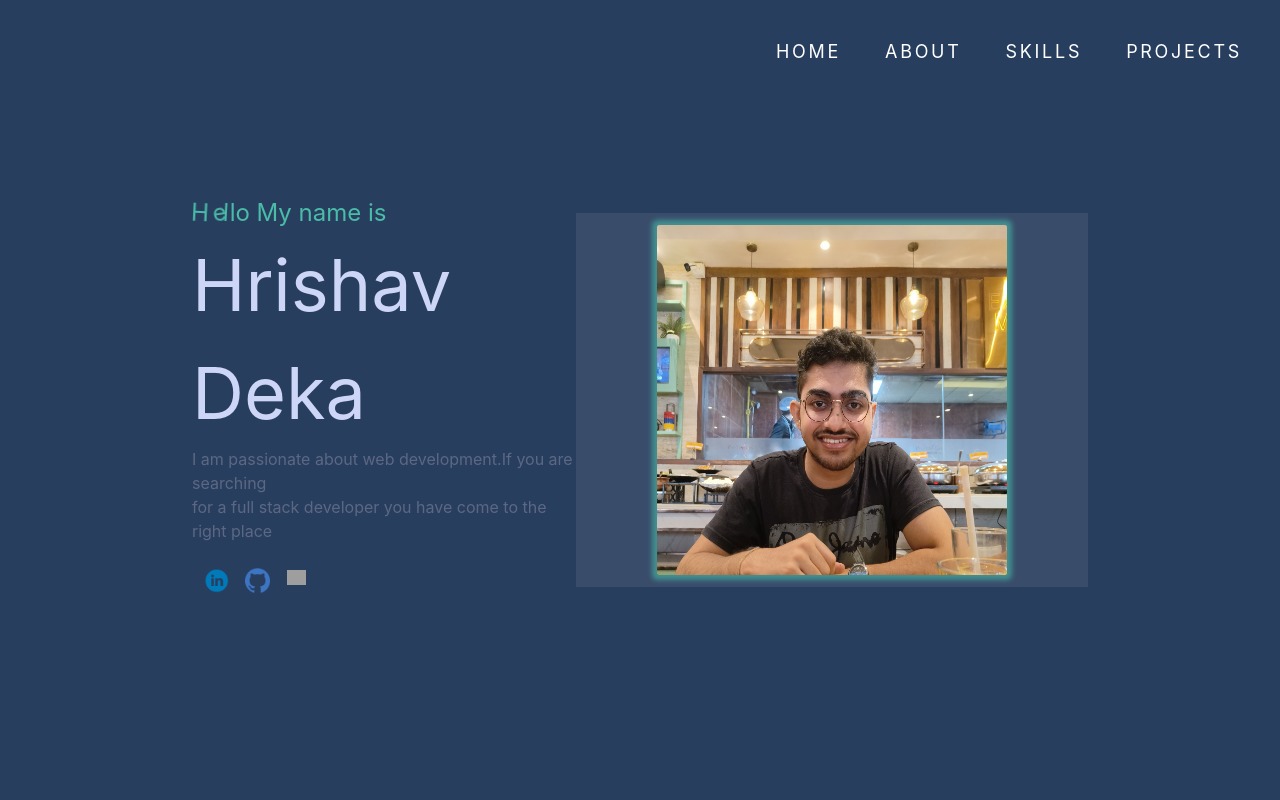
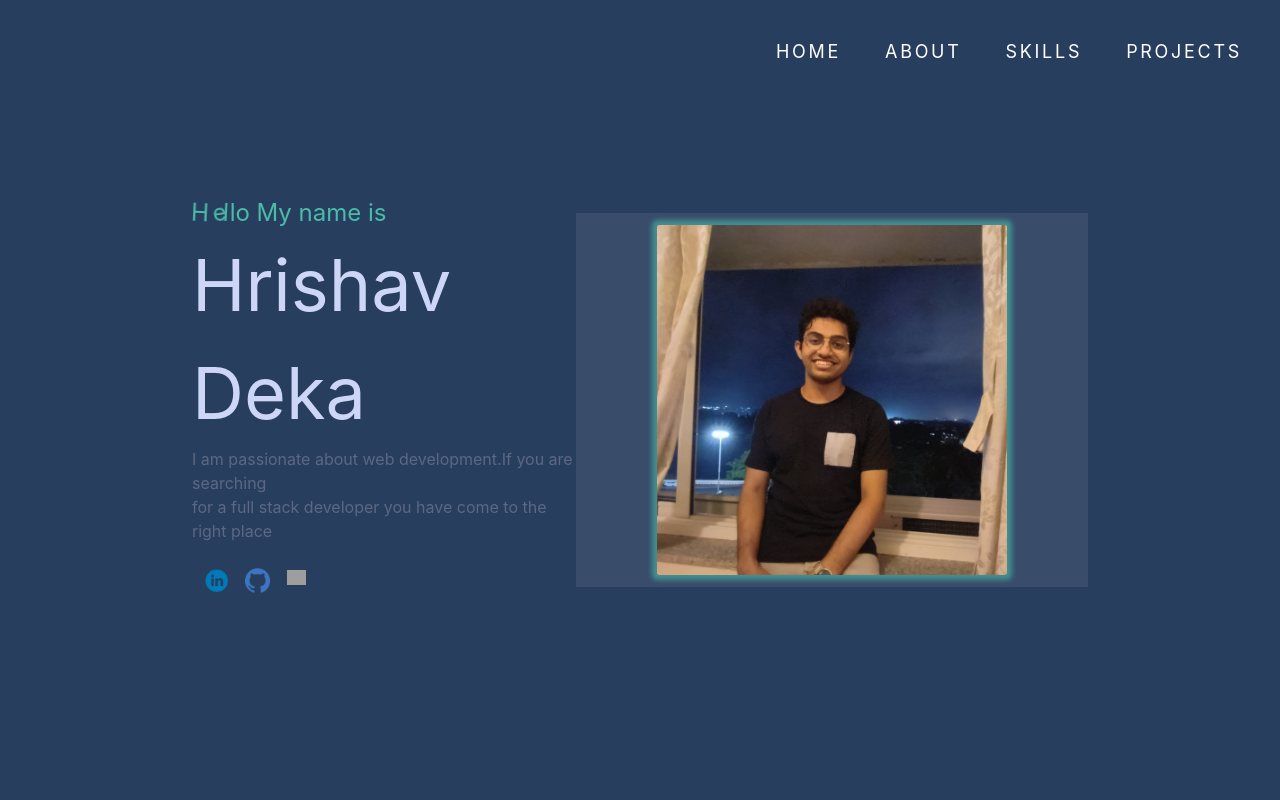
Before and after one commit to hrishav77/Portfolio, a React (Create React App) app in the folder portfolio/: page / in a window 1280 px wide. Shown: the top 800 px of the page. Built offline with nearby package versions, Linux system fonts and the light colour scheme; grey boxes are pictures that could not be loaded; the HTML template or start-up script is replaced by a standard one.

Commit message:
changed picture
changed the profile picture

```diff
--- a/portfolio/src/Pages/Home.js
+++ b/portfolio/src/Pages/Home.js
@@ -114,7 +114,7 @@ export default function Home() {
           justifyContent="center"
         >
           <Image
-            src="photo.jpg"
+            src="myphoto.jpg"
             w={isSmallScreen ? "150px" : "350px"}
             h={isSmallScreen ? "150px" : "350px"}
             borderRadius="0.5%"
```
Also changed, not shown: portfolio/public/myphoto.jpg.
